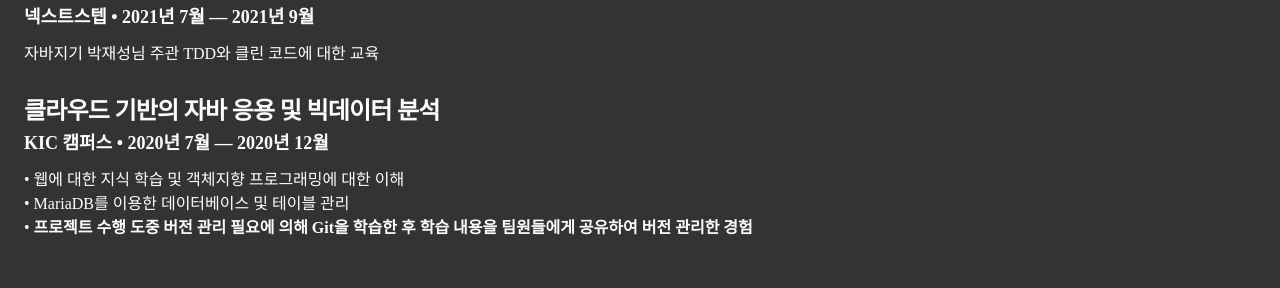
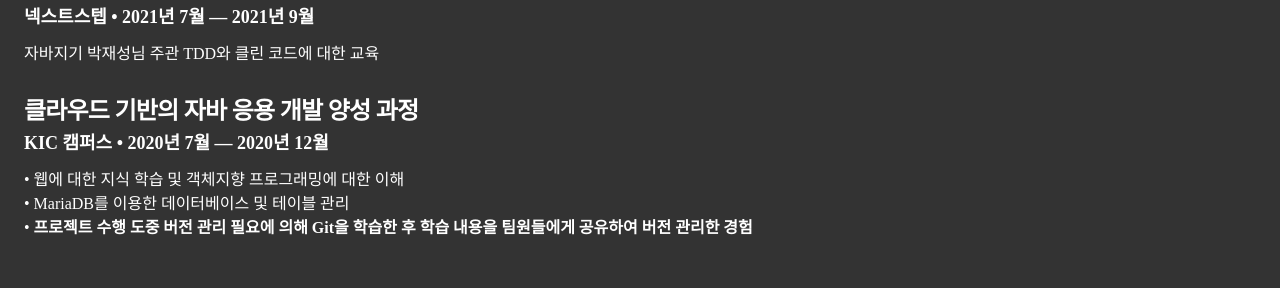
Before and after one commit to lsj8367/resume, a Jekyll site: the page built from index.html, in a window 1280 px wide and 900 px high, scrolled down 1101 px. Shown: the part 167-455 px from the top of the window. Built offline with Jekyll 4.4.1, drawn with Linux system fonts in a browser that asks for light colours.

Commit message:
:memo: 교육 사항 수정

```diff
--- a/_data/education.yml
+++ b/_data/education.yml
@@ -12,7 +12,7 @@
   summary: 자바지기 박재성님 주관 TDD와 클린 코드에 대한 교육
 
 - degree: KIC 캠퍼스
-  uni: 클라우드 기반의 자바 응용 및 빅데이터 분석
+  uni: 클라우드 기반의 자바 응용 개발 양성 과정
   year: 2020년 7월 &mdash; 2020년 12월
   # award:
   summary:
```
